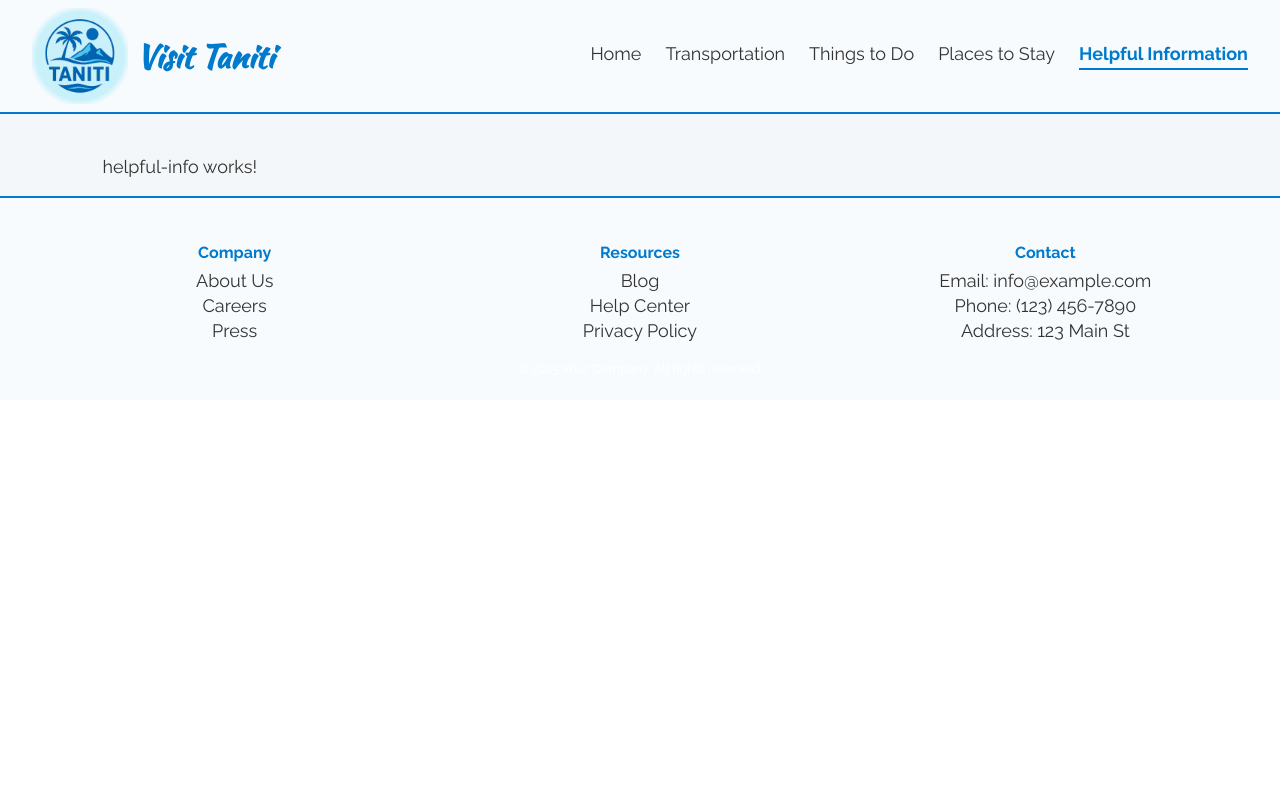
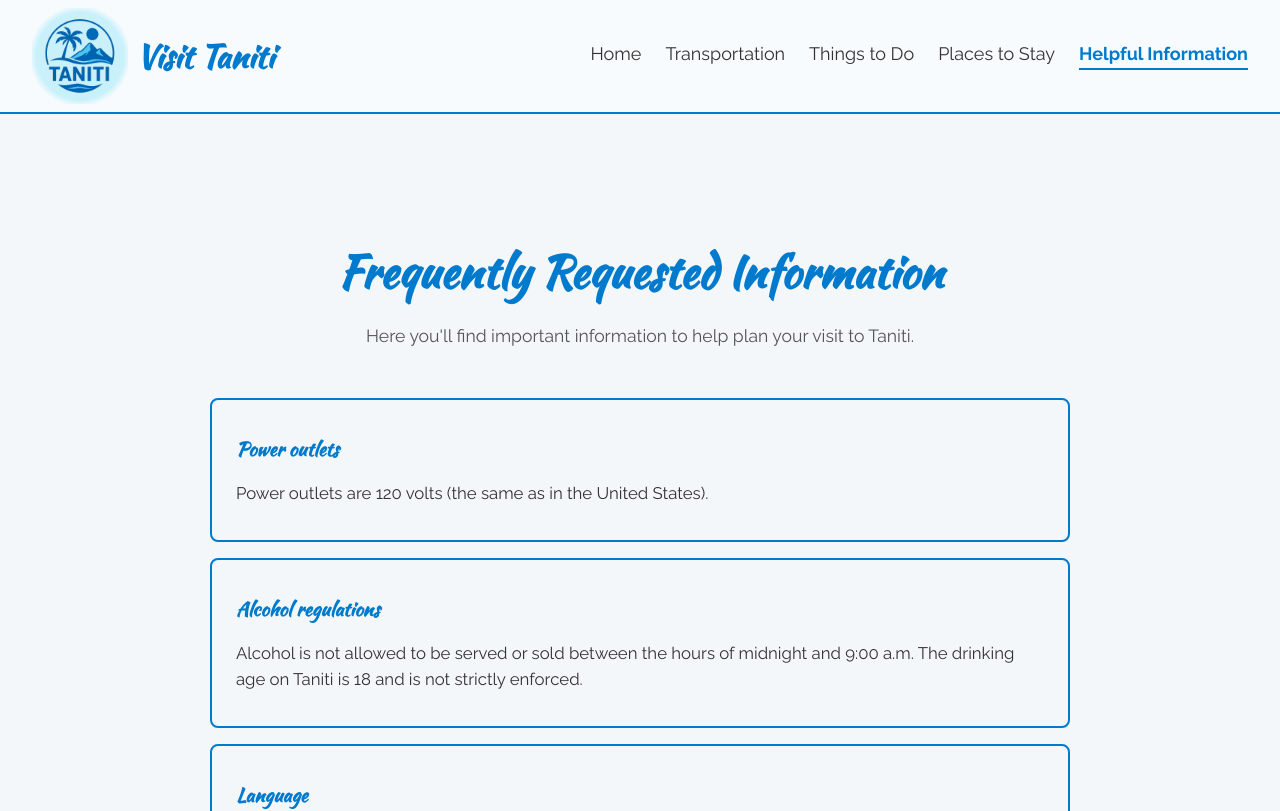
Before and after one commit to aarsen2/D479-Project, an Angular app: page /helpful-information in a window 1280 px wide. Shown: the top 811 px of the page. Built offline with nearby package versions, Linux system fonts and the light colour scheme.

Commit message:
Modified the scale of the finished pagees

```diff
--- a/src/app/pages/attractions/attractions.css
+++ b/src/app/pages/attractions/attractions.css
@@ -1,5 +1,3 @@
-
-
 /* ---------- landing Section ---------- */
 .activities-landing {
   position: relative;
@@ -31,7 +29,8 @@
   z-index: 1;
   max-width: 700px;
   padding: 2rem;
-  backdrop-filter: blur(2px); /* subtle polish */
+  backdrop-filter: blur(2px);
+  /* subtle polish */
 }
 
 /* Headline and paragraph styling */
@@ -60,10 +59,17 @@ hr {
 
 
 /* Activities section */
+.activity-body {
+  display: flex;
+  justify-content: center;
+}
+
+.activity-section {
+  width: 80%;
+}
 
 .activity {
   display: flex;
-    margin-top: 4rem;
 }
 
 .activity-text {
@@ -74,10 +80,11 @@ hr {
 
 .activity-img {
   width: 40%;
+  height: auto;
   box-sizing: border-box;
-    aspect-ratio: 5/3;
+  aspect-ratio: 6;
   border-radius: 8px;
-    text-align: justify;
+  object-fit: cover;
 }
 
 
--- a/src/app/pages/attractions/attractions.html
+++ b/src/app/pages/attractions/attractions.html
@@ -10,6 +10,7 @@
 
 <hr>
 
+<div class="activity-body">
   <section class="activity-section">
     <div class="activity">
       <img class="activity-img" src="assets/images/snorkeling.webp" alt="Snorkeling in Taniti" />
@@ -58,6 +59,7 @@
       </div>
     </div>
   </section>
+</div>
 <hr>
 <section class="plan-your-day">
   <h2>Plan Your Day in Taniti</h2>
--- a/src/app/pages/helpful-info/helpful-info.css
+++ b/src/app/pages/helpful-info/helpful-info.css
@@ -0,0 +1,55 @@
+.faq-section {
+    margin: 0 auto;
+    font-family: sans-serif;
+    color: var(--color-text, #333);
+    padding: 4rem 0;
+}
+
+.faq-landing {
+    text-align: center;
+    margin-bottom: 3rem;
+}
+
+.faq-landing h1 {
+    font-size: 2.8rem;
+    color: var(--color-primary, #007acc);
+    margin-bottom: 1rem;
+}
+
+.faq-landing p {
+    font-size: 1.1rem;
+    line-height: 1.6;
+    color: #555;
+}
+.faq-body {
+    display: flex;
+    align-items: center;
+    justify-content: center;
+}
+
+.faq-container {
+    width: 80%;
+    display: flex;
+    flex-direction: column;
+    gap: 1rem;
+}
+
+.faq-item {
+    border: 2px solid var(--color-primary, #007acc);
+    border-radius: 8px;
+    padding: 1rem 1.5rem;
+    background-color: var(--color-background, #f4f7fa);
+}
+
+.faq-question {
+    font-size: 1.2rem;
+    font-weight: 600;
+    margin-bottom: 0.5rem;
+    color: var(--color-primary, #007acc);
+}
+
+.faq-answer {
+    font-size: 1.05rem;
+    line-height: 1.6;
+    color: var(--color-text, #333);
+}
--- a/src/app/pages/helpful-info/helpful-info.html
+++ b/src/app/pages/helpful-info/helpful-info.html
@@ -1 +1,51 @@
-<p>helpful-info works!</p>
+<!-- FAQ Section -->
+<section class="faq-section">
+    <div class="faq-landing">
+        <h1>Frequently Requested Information</h1>
+        <p>Here you'll find important information to help plan your visit to Taniti.</p>
+    </div>
+    <div class="faq-body">
+        <div class="faq-container">
+            <div class="faq-item">
+                <h3 class="faq-question">Power outlets</h3>
+                <p class="faq-answer">Power outlets are 120 volts (the same as in the United States).</p>
+            </div>
+
+            <div class="faq-item">
+                <h3 class="faq-question">Alcohol regulations</h3>
+                <p class="faq-answer">Alcohol is not allowed to be served or sold between the hours of midnight and 9:00
+                    a.m. The drinking age on Taniti is 18 and is not strictly enforced.</p>
+            </div>
+
+            <div class="faq-item">
+                <h3 class="faq-question">Language</h3>
+                <p class="faq-answer">Many younger Tanitians speak fluent English. Very little English is spoken in
+                    rural areas, especially by the older residents.</p>
+            </div>
+
+            <div class="faq-item">
+                <h3 class="faq-question">Healthcare</h3>
+                <p class="faq-answer">There is one hospital and several clinics. The hospital has many multilingual
+                    employees.</p>
+            </div>
+
+            <div class="faq-item">
+                <h3 class="faq-question">Safety</h3>
+                <p class="faq-answer">Violent crime is very rare on Taniti, but as tourism increases, there are more
+                    reports of pickpocketing and other petty crimes.</p>
+            </div>
+
+            <div class="faq-item">
+                <h3 class="faq-question">Holidays</h3>
+                <p class="faq-answer">Taniti enjoys a large number of national holidays. Many tourist attractions and
+                    restaurants may be closed on holidays, so plan accordingly.</p>
+            </div>
+
+            <div class="faq-item">
+                <h3 class="faq-question">Currency</h3>
+                <p class="faq-answer">Taniti uses the U.S. dollar, but many businesses will also accept euros and yen.
+                    Several banks facilitate currency exchange, and many businesses accept major credit cards.</p>
+            </div>
+        </div>
+    </div>
+</section>
--- a/src/app/pages/hotels/hotels.css
+++ b/src/app/pages/hotels/hotels.css
@@ -59,11 +59,20 @@ hr {
 
 
 
-/* Activities section */
+/* Hotel Section */
+
+.hotel-body {
+  display: flex;
+  justify-content: center;
+}
+
+.hotel-section{
+  width: 80%;
+}
+
 
 .hotel {
     display: flex;
-    margin-top: 4rem;
 }
 
 .hotel-text {
--- a/src/app/pages/hotels/hotels.html
+++ b/src/app/pages/hotels/hotels.html
@@ -10,6 +10,7 @@
 
 <hr>
 
+<body class="hotel-body">
     <section class="hotel-section">
         <div class="hotel">
             <div class="hotel-text">
@@ -73,3 +74,4 @@
             <button class="primary-btn">Explore Lodging Options</button>
         </div>
     </section>
+</body>
```
Lines whose indentation alone changed are shown as unchanged.
